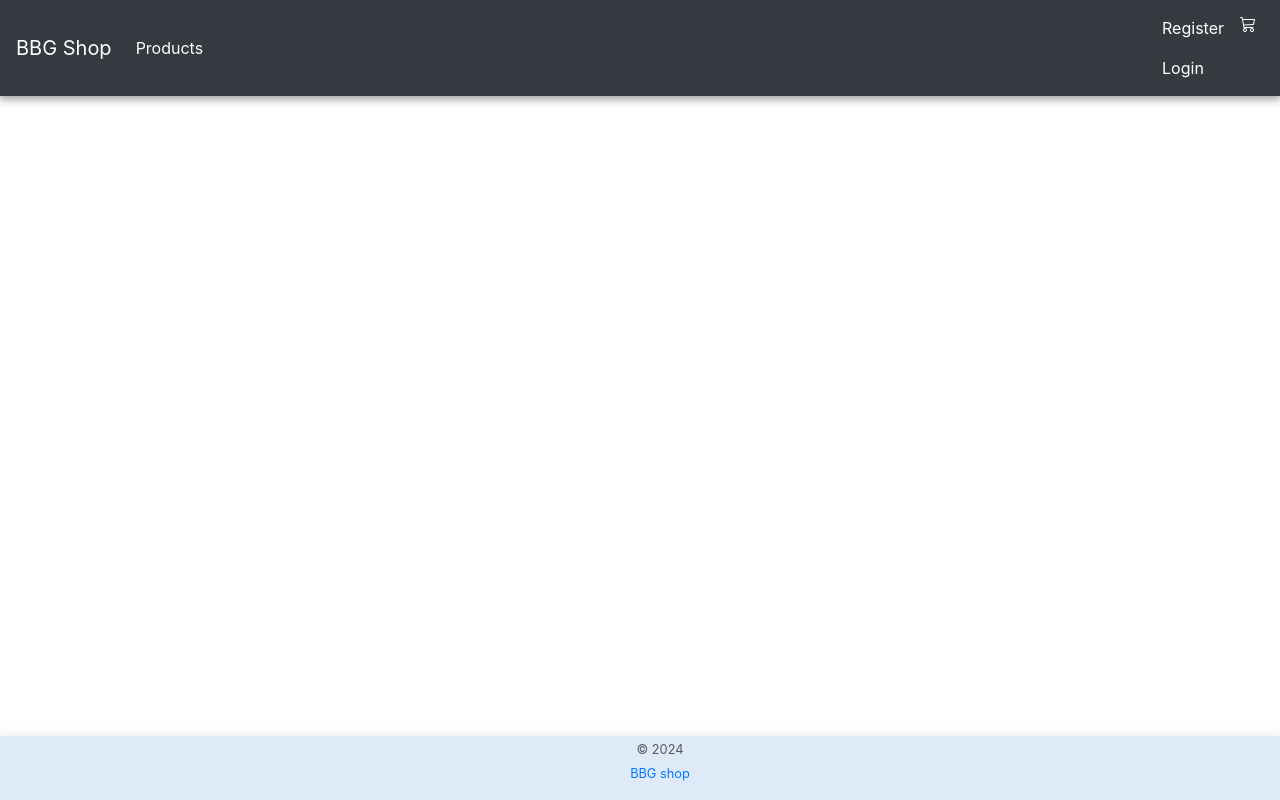
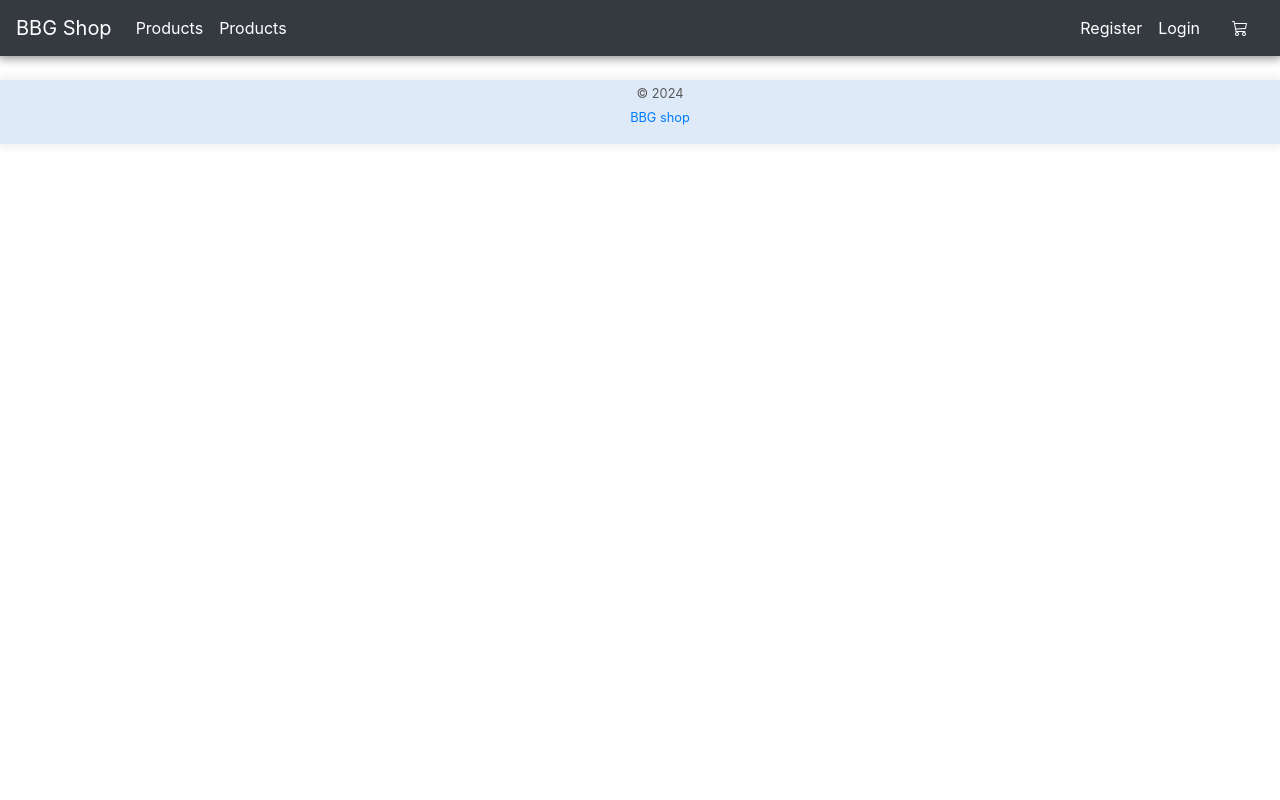
Before and after one commit to skifahrer/bbg-shop, a Symfony app: template templates/base.html.twig in a window 1280 px wide. Run offline with Twig, Linux system fonts and the light colour scheme; the template is opened without the code that fills it, so the values that code supplies are empty; some libraries are stand-ins or nearby versions.

Commit message:
WIP - User login and auhs

```diff
--- a/composer.json
+++ b/composer.json
@@ -7,6 +7,7 @@
         "php": ">=8.2",
         "ext-ctype": "*",
         "ext-iconv": "*",
+        "api-platform/core": "^4.0",
         "doctrine/dbal": "^3",
         "doctrine/doctrine-bundle": "^2.13",
         "doctrine/doctrine-migrations-bundle": "^3.3",
--- a/config/bundles.php
+++ b/config/bundles.php
@@ -15,4 +15,5 @@ return [
     Symfony\Bundle\MakerBundle\MakerBundle::class => ['dev' => true],
     Lexik\Bundle\JWTAuthenticationBundle\LexikJWTAuthenticationBundle::class => ['all' => true],
     Doctrine\Bundle\FixturesBundle\DoctrineFixturesBundle::class => ['dev' => true, 'test' => true],
+    ApiPlatform\Symfony\Bundle\ApiPlatformBundle::class => ['all' => true],
 ];
--- a/src/Controller/api/UserController.php
+++ b/src/Controller/api/UserController.php
@@ -48,6 +48,7 @@ class UserController extends AbstractController
         $this->entityManager->persist($user);
         $this->entityManager->flush();
 
+        // Create token with user ID
         $token = $this->jwtManager->create($user);
 
         return $this->json([
--- a/templates/base.html.twig
+++ b/templates/base.html.twig
@@ -1,4 +1,4 @@
-!doctype html>
+<!doctype html>
 <html lang="en">
 <head>
     <meta charset="utf-8">
@@ -28,6 +28,7 @@
 </footer>
 <script src="https://code.jquery.com/jquery-3.5.1.slim.min.js"></script>
 <script src="{{asset('assets/js/bootstrap.bundle.js')}}"></script>
+<script src="{{asset('assets/js/ui-update.js')}}"></script>
 
 {# Add auth handler script #}
 <script type="module">
--- a/templates/nav.html.twig
+++ b/templates/nav.html.twig
@@ -8,28 +8,27 @@
             <li class="nav-item active">
                 <a class="nav-link">Products</a>
             </li>
+            <li class="nav-item active">
+                <a class="nav-link">Products</a>
+            </li>
         </ul>
-        <ul class="navbar-nav">
-            <div id="auth-section">
+        <ul class="navbar-nav ms-auto d-flex flex-row" id="auth-section">
             {% if app.user %}
-                    <li class="nav-item active">
-                        <a class="nav-link fs-2" href="">Hello <small class="text-secondary">({{ app.user.name }})</small></a>
+                <li class="nav-item active mx-2">
+                    <a class="nav-link" href="">Hello <small class="text-secondary">({{ app.user.name }})</small></a>
                 </li>
-
-                    <li class="nav-item active">
+                <li class="nav-item active mx-2">
                     <a class="nav-link" onclick="handleLogout(event)">Logout</a>
                 </li>
             {% else %}
-                    <li class="nav-item active">
+                <li class="nav-item active mx-2 d-flex">
                     <a class="nav-link" href="{{ path('app_registration') }}">Register</a>
-                    </li>
-
-                    <li class="nav-item active">
                     <a class="nav-link" href="{{ path('app_login') }}">Login</a>
                 </li>
             {% endif %}
-            </div>
-            <li class="nav-item active">
+        </ul>
+        <ul class="navbar-nav ms-auto d-flex flex-row" id="cart">
+            <li class="nav-item active mx-2">
                 <a title="Panier" class="nav-link" href=""><i class="bi bi-cart3"></i></a>
             </li>
         </ul>
```
Also changed, not shown: src/Entity/User.php (+14 -12 lines), src/Security/JWTAuthenticator.php (+5 -4 lines), public/assets/js/auth-handler.js, public/assets/js/ui-update.js (added), 4 other files. Lines whose indentation alone changed are shown as unchanged.
